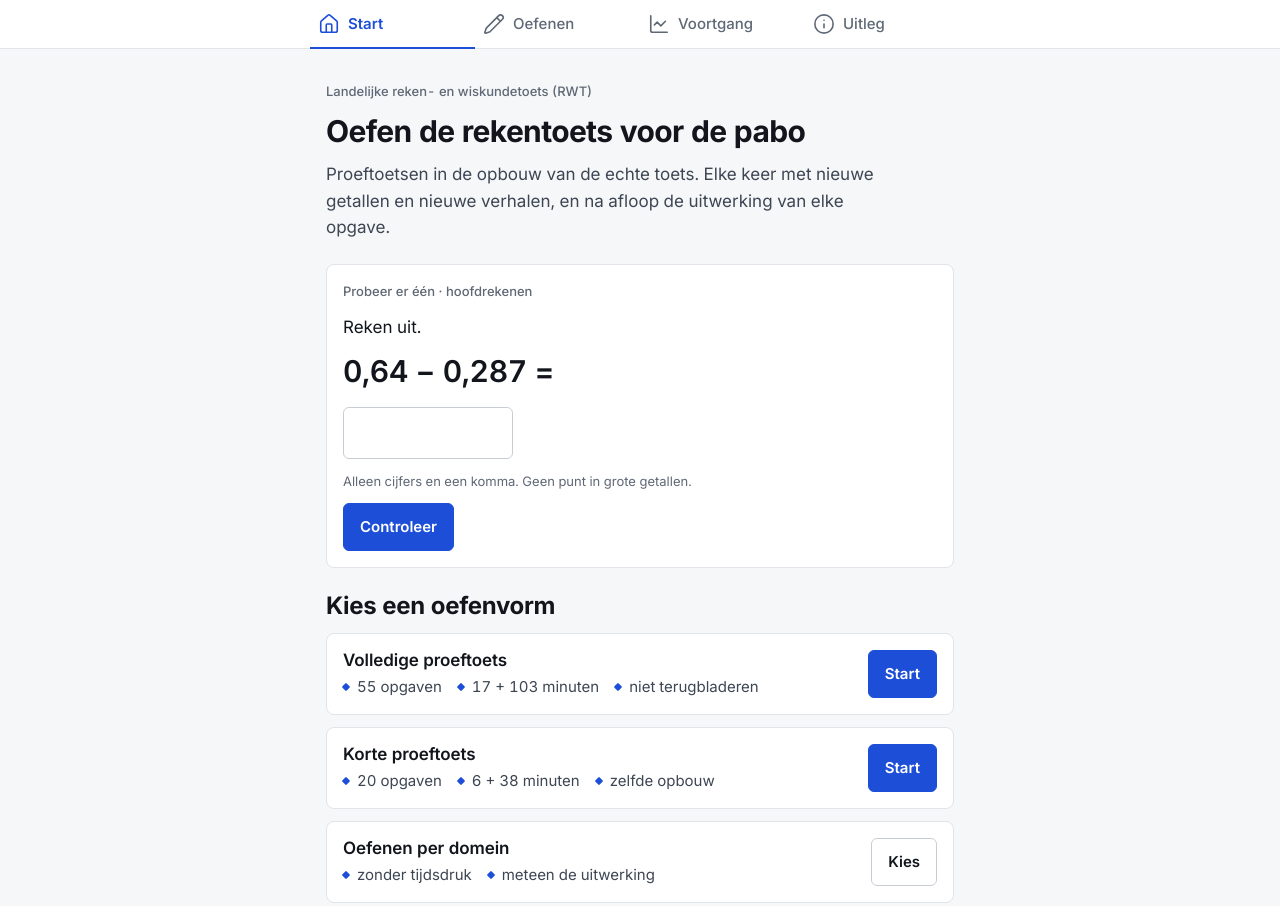
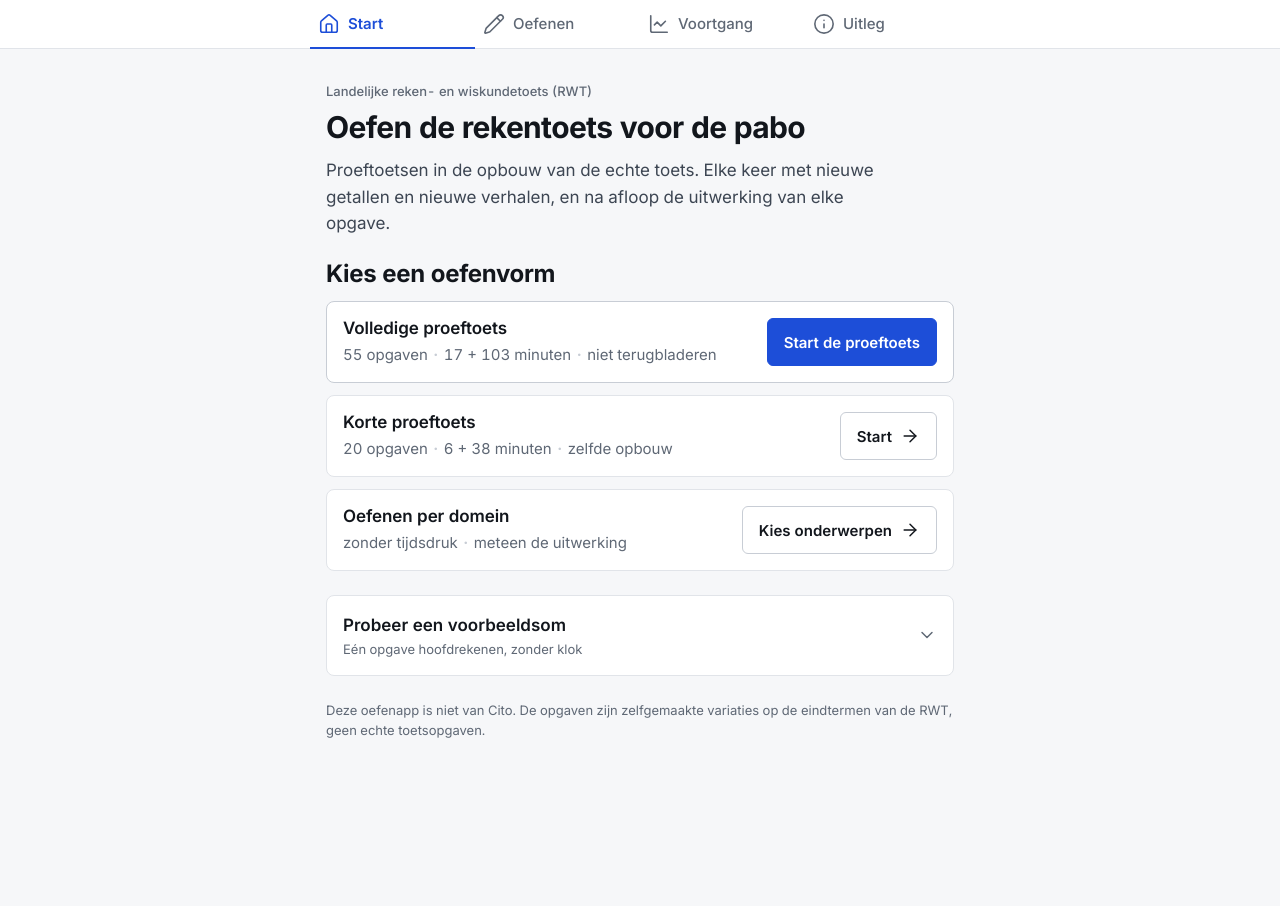
Before and after one commit to jochemmars/rekentoets-pabo, a plain HTML site: page index.html in a window 1280 px wide. Shown: the top 906 px of the page. After the commit the page ends 804 px from the top, so only its background shows below. Drawn offline with Linux system fonts and the light colour scheme.

Commit message:
Stap 4: startscherm met rustige knoppenhiërarchie
Volgorde: kop, 'Je was nog bezig', oefenvormen, laatste resultaat,
voorbeeldsom. Alleen de volledige proeftoets krijgt een gevulde knop;
de korte proeftoets en oefenen per domein hebben een secundaire knop met
pijl. De voorbeeldsom staat ingeklapt onderaan en blijft open na opnieuw
tekenen. Geen markeerstreep in de kop, geen ruitjes-opsomming meer.

Co-Authored-By: Claude Opus 5.5 <noreply@anthropic.com>

```diff
--- a/index.html
+++ b/index.html
@@ -87,17 +87,28 @@ p { margin: 0; }
 .pill { display: inline-flex; align-items: center; gap: 4px; padding: 2px 8px; border-radius: 999px; font-size: 13px; font-weight: 600; background: var(--surface-2); color: var(--ink-2); }
 .pill.good { background: var(--good-bg); color: var(--good); } .pill.warn { background: var(--warn-bg); color: var(--warn); } .pill.bad { background: var(--bad-bg); color: var(--bad); }
 .pill svg { width: 14px; height: 14px; }
-.facts { display: flex; flex-wrap: wrap; gap: 4px 16px; font-size: 15px; color: var(--ink-2); list-style: none; margin: 0; padding: 0; }
-.facts li::before { content: ''; display: inline-block; width: 6px; height: 6px; border-radius: 1px; background: var(--accent); margin-right: 8px; vertical-align: middle; transform: rotate(45deg); }
+/* elk feit begint met een scheidingspunt; het punt aan het begin van een regel valt buiten de clip-path */
+.facts { display: flex; flex-wrap: wrap; font-size: 15px; color: var(--muted); list-style: none; margin: 0 0 0 -16px; padding: 0; clip-path: inset(0 0 0 16px); }
+.facts li::before { content: '·'; display: inline-block; width: 16px; text-align: center; color: var(--line-2); font-weight: 700; }
 
 /* start */
-.hero { display: flex; flex-direction: column; gap: 12px; padding-top: 8px; }
-.demo { border: 1px solid var(--line); border-radius: var(--r-card); background: var(--surface); padding: 16px; display: flex; flex-direction: column; gap: 12px; }
+.hero { display: flex; flex-direction: column; gap: 8px; padding-top: 8px; }
+.hero .lead { margin-top: 4px; }
 .modes { display: grid; gap: 12px; }
 .mode { display: grid; grid-template-columns: 1fr auto; gap: 4px 16px; align-items: center; }
 .mode h3 { grid-column: 1; }
 .mode .facts { grid-column: 1; }
 .mode .btn { grid-column: 2; grid-row: 1 / span 2; }
+.mode.main { border-color: var(--line-2); }
+.demo-d { padding: 0; gap: 0; }
+.demo-d > summary { list-style: none; cursor: pointer; display: flex; align-items: center; justify-content: space-between; gap: 12px; padding: 16px; }
+.demo-d > summary::-webkit-details-marker { display: none; }
+.demo-d > summary > span { display: flex; flex-direction: column; }
+.demo-d > summary b { font-weight: 600; }
+.demo-d > summary .chev { width: 20px; height: 20px; transition: transform 0.15s; }
+.demo-d[open] > summary .chev { transform: rotate(180deg); }
+.demo-d[open] > summary { border-bottom: 1px solid var(--line); }
+.demo-b { padding: 16px; display: flex; flex-direction: column; gap: 16px; }
 @media (max-width: 420px) { .mode { grid-template-columns: 1fr; } .mode .btn { grid-column: 1; grid-row: auto; } h1 { font-size: 24px; } }
 
 /* navigatie */
@@ -2910,7 +2921,7 @@ details.acc { border-top: 1px solid var(--line); } details.acc > summary { curso
 
   /* ---------- toestand en opslag ---------- */
   var S = { view: 'start', s: null, ui: null, runAt: 0, result: null, history: [], demo: null, dialog: null, calc: { open: false, expr: '', res: '' },
-    prac: { doms: ['A', 'B', 'C', 'D'], part: 'HN', level: 0, count: 10 }, onlyWrong: false, filter: 'toets', notice: '', wiped: 0 };
+    prac: { doms: ['A', 'B', 'C', 'D'], part: 'HN', level: 0, count: 10 }, demoOpen: false, onlyWrong: false, filter: 'toets', notice: '', wiped: 0 };
   var mem = {};
   var LS = {
     get: function (k) { try { var v = window.localStorage.getItem('rwt.' + k); return v ? JSON.parse(v) : (mem[k] === undefined ? null : mem[k]); } catch (e) { return mem[k] === undefined ? null : mem[k]; } },
@@ -2995,22 +3006,23 @@ details.acc { border-top: 1px solid var(--line); } details.acc > summary { curso
   }
   function demoHtml() {
     var u = S.demo, q = u.q;
-    return '<section class="demo" aria-label="Voorbeeldopgave"><p class="eyebrow">Probeer er één · hoofdrekenen</p>' + qBody(q) + answerUi(q, u, 'demo') +
-      (u.checked ? feedback(q, u.given, u.ok) + '<div class="row"><button class="btn" data-act="demonew">Nog een som</button></div>' : '<div class="row"><button class="btn pri" data-act="democheck">Controleer</button></div>') + '</section>';
+    return '<details class="card demo demo-d"' + (S.demoOpen ? ' open' : '') + '><summary><span><b>Probeer een voorbeeldsom</b><span class="tiny">Eén opgave hoofdrekenen, zonder klok</span></span>' + I.down + '</summary><div class="demo-b">' + qBody(q) + answerUi(q, u, 'demo') +
+      (u.checked ? feedback(q, u.given, u.ok) + '<div class="row"><button class="btn" data-act="demonew">Nog een som</button></div>' : '<div class="row"><button class="btn" data-act="democheck">Controleer</button></div>') + '</div></details>';
   }
   function viewStart() {
     var saved = S.s, last = S.history.length ? S.history[S.history.length - 1] : null, h = '';
-    h += '<header class="hero"><p class="eyebrow">Landelijke reken- en wiskundetoets (RWT)</p><h1>Oefen de <span>rekentoets</span> voor de pabo</h1><p class="lead">Proeftoetsen in de opbouw van de echte toets. Elke keer met nieuwe getallen en nieuwe verhalen, en na afloop de uitwerking van elke opgave.</p></header>';
+    h += '<header class="hero"><p class="eyebrow">Landelijke reken- en wiskundetoets (RWT)</p><h1>Oefen de rekentoets voor de pabo</h1><p class="lead">Proeftoetsen in de opbouw van de echte toets. Elke keer met nieuwe getallen en nieuwe verhalen, en na afloop de uitwerking van elke opgave.</p></header>';
     if (saved) {
       var pos = saved.kind === 'test' ? 'opgave ' + Math.min(saved.idx + 1, saved.plan.length) + ' van ' + saved.plan.length : saved.items.length + ' opgaven gemaakt';
       h += '<section class="card"><h3>Je was nog bezig</h3><p>' + MODE_NAME[saved.mode] + ', ' + pos + '. De tijd heeft stilgestaan.</p><div class="row"><button class="btn pri" data-act="resume">Verder gaan</button><button class="btn" data-act="discard">Stoppen</button></div></section>';
     }
+    // alleen de hoofdmodus krijgt een gevulde knop; de andere twee zijn rustige secundaire knoppen
+    h += '<section class="stack"><h2>Kies een oefenvorm</h2><div class="modes">' +
+      '<article class="card mode main"><h3>Volledige proeftoets</h3><ul class="facts"><li>55 opgaven</li><li>17 + 103 minuten</li><li>niet terugbladeren</li></ul><button class="btn pri" data-act="start" data-mode="full">Start de proeftoets</button></article>' +
+      '<article class="card mode"><h3>Korte proeftoets</h3><ul class="facts"><li>20 opgaven</li><li>6 + 38 minuten</li><li>zelfde opbouw</li></ul><button class="btn" data-act="start" data-mode="short">Start' + I.arrow + '</button></article>' +
+      '<article class="card mode"><h3>Oefenen per domein</h3><ul class="facts"><li>zonder tijdsdruk</li><li>meteen de uitwerking</li></ul><a class="btn" href="#oefenen" data-act="nav" data-v="oefenen">Kies onderwerpen' + I.arrow + '</a></article></div></section>';
+    if (last) h += '<section class="card"><h3>Laatste resultaat</h3><div class="row">' + pill(E.verdict(last.score)) + '<span>Oefenscore <b>' + last.score + '</b></span><span class="tiny">' + MODE_NAME[last.mode] + ', ' + fmtDate(last.t) + '</span></div><div class="row"><a class="btn sm ghost" href="#voortgang" data-act="nav" data-v="voortgang">Bekijk je voortgang' + I.arrow + '</a></div></section>';
     h += demoHtml();
-    h += '<section class="stack"><h2>Kies een oefenvorm</h2><div class="modes">' +
-      '<article class="card mode"><h3>Volledige proeftoets</h3><ul class="facts"><li>55 opgaven</li><li>17 + 103 minuten</li><li>niet terugbladeren</li></ul><button class="btn pri" data-act="start" data-mode="full">Start</button></article>' +
-      '<article class="card mode"><h3>Korte proeftoets</h3><ul class="facts"><li>20 opgaven</li><li>6 + 38 minuten</li><li>zelfde opbouw</li></ul><button class="btn pri" data-act="start" data-mode="short">Start</button></article>' +
-      '<article class="card mode"><h3>Oefenen per domein</h3><ul class="facts"><li>zonder tijdsdruk</li><li>meteen de uitwerking</li></ul><a class="btn" href="#oefenen" data-act="nav" data-v="oefenen">Kies</a></article></div></section>';
-    if (last) h += '<section class="card"><h3>Laatste resultaat</h3><div class="row">' + pill(E.verdict(last.score)) + '<span>oefenscore <b>' + last.score + '</b></span><span class="small">' + MODE_NAME[last.mode] + ', ' + fmtDate(last.t) + '</span></div><div class="row"><a class="btn sm" href="#voortgang" data-act="nav" data-v="voortgang">Bekijk je voortgang</a></div></section>';
     h += '<p class="tiny">Deze oefenapp is niet van Cito. De opgaven zijn zelfgemaakte variaties op de eindtermen van de RWT, geen echte toetsopgaven.</p>';
     return h;
   }
@@ -3397,6 +3409,8 @@ details.acc { border-top: 1px solid var(--line); } details.acc > summary { curso
     var u = S.ui; if (!u || !E.isComplete(u.q, u.given)) return;
     if (S.s.kind === 'test') submitTest(); else if (!u.checked) checkPractice();
   });
+  // onthoud of de voorbeeldsom open staat, zodat hij na opnieuw tekenen open blijft ('toggle' bubbelt niet: daarom capture)
+  document.addEventListener('toggle', function (ev) { var d = ev.target; if (d.classList && d.classList.contains('demo-d')) S.demoOpen = d.open; }, true);
   // uitleg bij een punt in de voortgangsgrafiek
   function tipShow(el) {
     var box = el.closest('.chart'), svg = box.querySelector('svg'), r = svg.getBoundingClientRect(), vb = svg.viewBox.baseVal, tip = box.querySelector('.tipbox');
```
